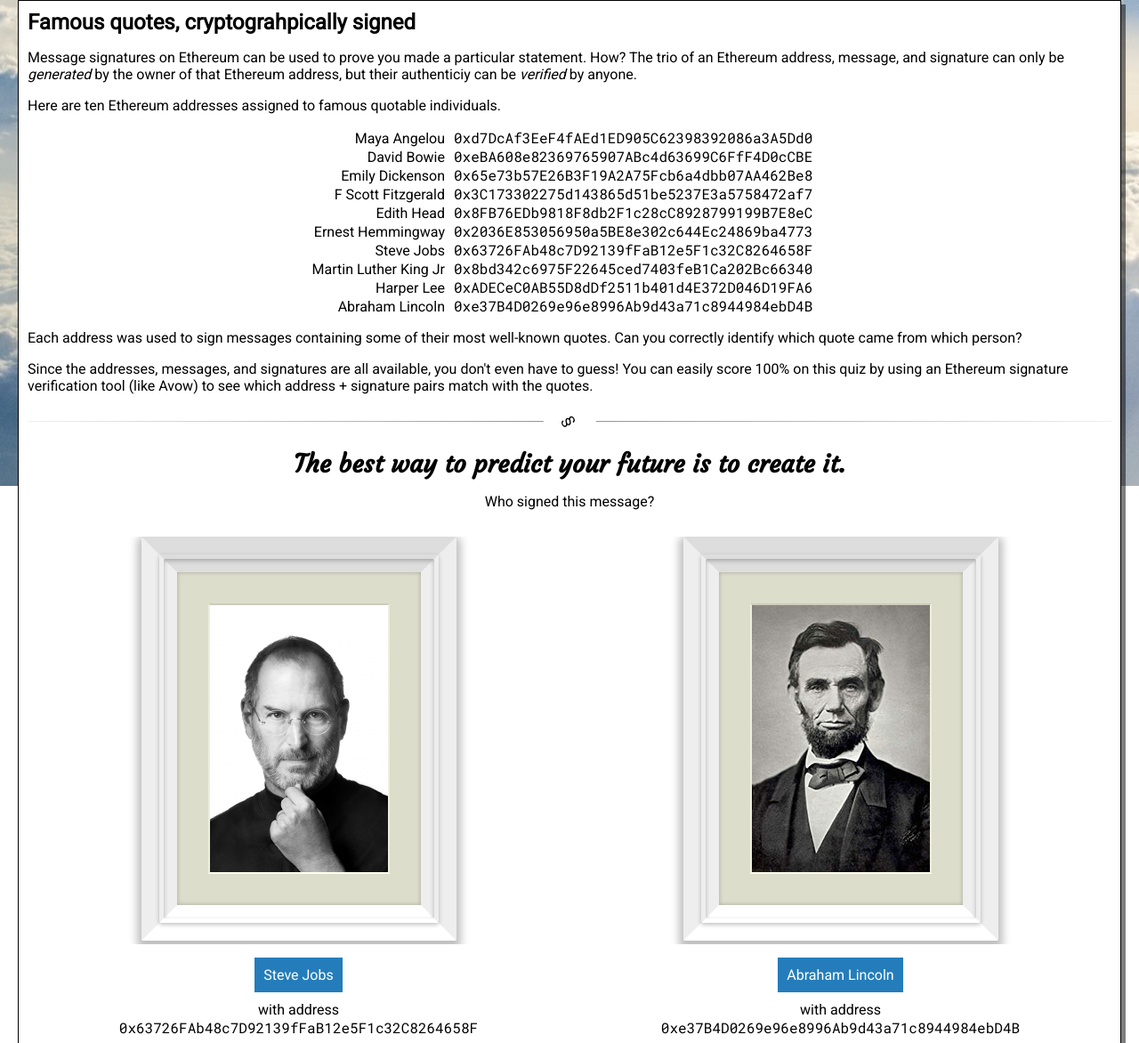
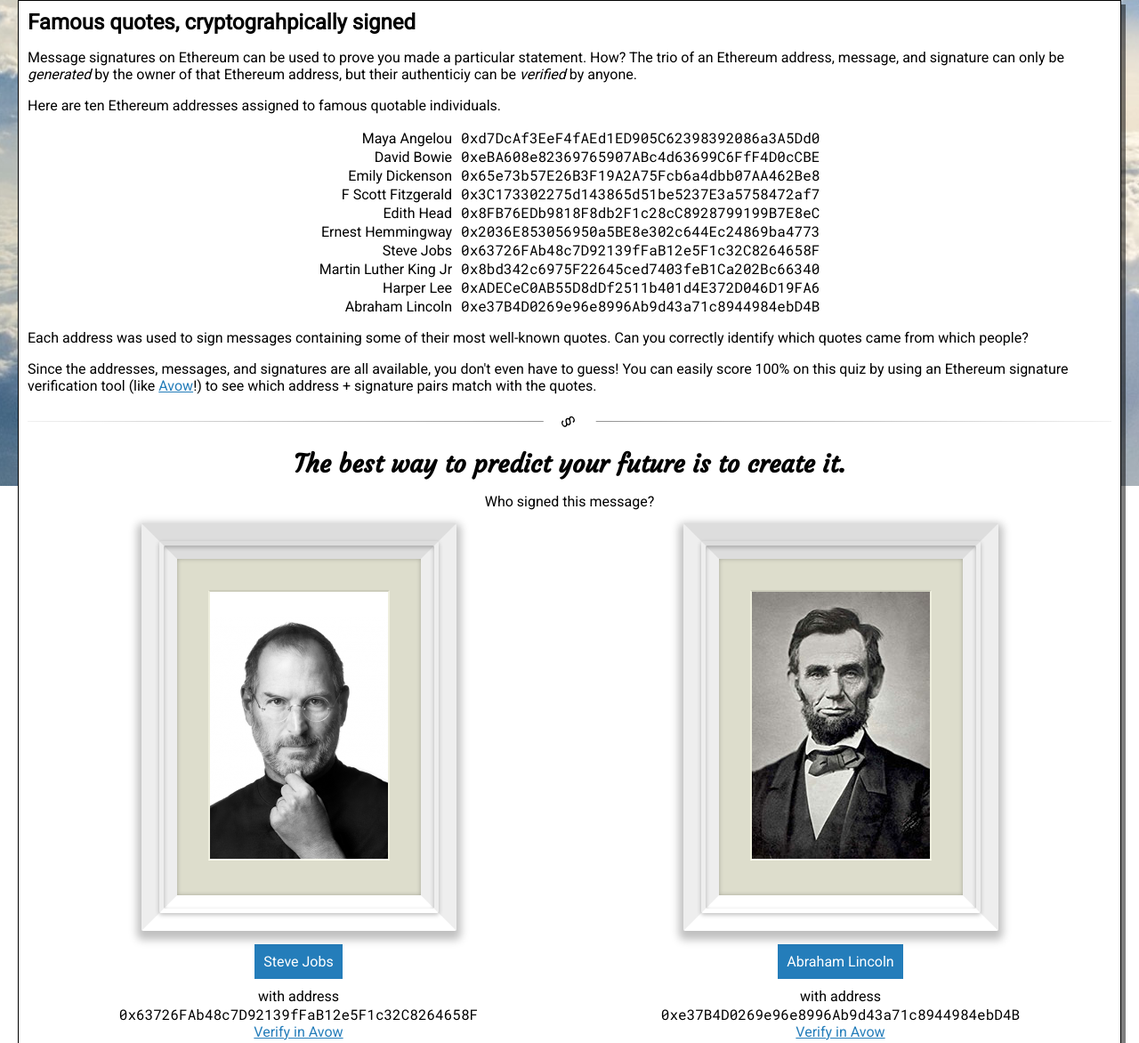
Before and after one commit to programeth/Quoteth, a React app: page / in a window 1280 px wide. Shown: the part 254-1426 px from the top of the page at 89% size. Built offline with nearby package versions, Linux system fonts and the light colour scheme.

Commit message:
Adds links to Avow for each possible signer

```diff
--- a/src/Quoteth.js
+++ b/src/Quoteth.js
@@ -1,10 +1,12 @@
 import React from "react";
-import verifySignature from "utils";
-import ResultsWindow from "components/ResultsWindow.js";
+import verifySignature from "utils/verifySignature";
+import ResultsWindow from "components/ResultsWindow";
 import ACCOUNTS from "constants/Accounts";
 import QUOTES from "constants/Quotes";
 
 import "./Quoteth.scss";
+
+const AVOW_URL = "https://michaelvandaniker.com/sylph/avow";
 
 function Intro() {
   return (
@@ -18,36 +20,24 @@ function Intro() {
       <p>
         Here are ten Ethereum addresses assigned to famous quotable individuals.
       </p>
-      <div style={{
-        display: "table",
-        margin: "0 auto",
-        width: "600px"
-      }}>
+      <div className="accounts">
         { ACCOUNTS.map((account, i) => {
           return (
-            <div key={i}
-              style={{
-                display: 'table-row',
-              }}>
-              <div style={{
-                display: 'table-cell',
-                textAlign: 'right',
-                paddingRight: '10px'
-              }}>{account.owner}</div>
-              <div className="hex" style={{
-                display: 'table-cell',
-              }}>{account.address}</div>
+            <div className="entry" key={i}>
+              <div className="owner">{account.owner}</div>
+              <div className="address includes-hex hex">{account.address}</div>
             </div>
           );
         }) }
       </div>
       <p>
-        Each address was used to sign messages containing some of their most well-known quotes. Can you correctly identify which quote
-        came from which person?
+        Each address was used to sign messages containing some of their most well-known quotes. Can you correctly identify which quotes
+        came from which people?
       </p>
       <p>
         Since the addresses, messages, and signatures are all available, you don't even have to guess! You can easily score 100% on this quiz
-        by using an Ethereum signature verification tool (like Avow) to see which address + signature pairs match with the quotes.
+        by using an Ethereum signature verification tool (like <a href={AVOW_URL + "/verify"} target="_blank" rel="noopener noreferrer">Avow</a>!)
+        to see which address + signature pairs match with the quotes.
       </p>
     </div>
   );
@@ -71,26 +61,27 @@ function Message({signedMessage, onGuess}) {
 
       <div className="possible-signers">
         { signedMessage.possibleSigners.map((account, i) => {
-          let className = "name";
+          let className = "possible-signer";
           if(signedMessage.guess && signedMessage.guess.signer === account) {
             className += " guess";
           }
 
           const clickHandler = signedMessage.guess ? undefined : (() => onGuess(signedMessage, account));
 
+          const avowLink = AVOW_URL + `/verify?address=${account.address}&message=${signedMessage.message}&signature=${signedMessage.signature}`
+
           return (
             <div className={className} key={i}>
               <div className="portrait-container">
-                <div className="frame"
-                  onClick={clickHandler}>
-                  <div className="portrait"
-                    style={{
-                      "backgroundImage": `url(${account.image})`,
-                    }}></div>
+                <div className="frame" onClick={clickHandler}>
+                  <img className="portrait" src={account.image} alt="" />
                 </div>
               </div>
               <button onClick={clickHandler}>{account.owner}</button>
-              <div className="address">with address<br/><span className="hex">{account.address}</span></div>
+              <div className="address">with address<br/><span className="hex includes-hex">{account.address}</span></div>
+              <div className="avow-link">
+                <a href={avowLink} target="_blank" rel="noopener noreferrer">Verify in Avow</a>
+              </div>
             </div>
           );
         }) }
@@ -172,7 +163,7 @@ class Quoteth extends React.Component {
           <h2>Ethereum signatures in action</h2>
           <p>By <a href="https://michaelvandaniker.com">Michael VanDaniker</a></p>
         </header>
-        <div className="content">
+        <div className="container">
           <div className="box">
             <Intro />
             <hr />
--- a/src/Quoteth.scss
+++ b/src/Quoteth.scss
@@ -1,4 +1,4 @@
-@import "colors.scss";
+@import "assets/colors.scss";
 
 @media (max-width: 480px) {
   html {
@@ -23,6 +23,17 @@
 @media (min-width: 1200px) {
   html {
     font-size: 16px;
+  }
+}
+
+@keyframes appear {
+  from {
+    opacity: 0;
+    top: 10px;
+  }
+  to {
+    opacity: 1;
+    top: 0px;
   }
 }
 
@@ -124,8 +135,9 @@ html {
     word-break: break-all;
   }
 
-  .content {
+  .container {
     padding: 20px;
+    margin-bottom: 190px;
     color: $form-text-color;
 
     > :not(:last-child) {
@@ -169,16 +181,15 @@ html {
       display: flex;
       flex-wrap: wrap;
 
-      .name {
+      .possible-signer {
         height: 100%;
         text-align: center;
         flex-grow: 1;
-        padding: 15px;
+        padding-bottom: 15px;
       }
 
       .portrait-container {
         margin-bottom: 15px;
-        overflow: hidden;
 
         .frame {
           background-color:#ddc;
@@ -224,9 +235,9 @@ html {
             border-left-color:#eed;
             border-right-color:#eed;
             border-top-color:#ccb;
-            background-size: cover;
-            width: 200px;
-            height: 300px;
+            width: 100%;
+            max-width: 200px;
+            max-height: 300px;
           }
         }
       }
@@ -241,12 +252,13 @@ html {
         cursor: default;
       }
       &.correctly {
-        .name.guess {
+        .possible-signer.guess {
           button {
             background: green;
+            cursor: default;
           }
         }
-        .name:not(.guess) {
+        .possible-signer:not(.guess) {
           .portrait {
             opacity: .5;
           }
@@ -254,6 +266,7 @@ html {
             background: none;
             color: $form-text-color;
             opacity: .5;
+            cursor: default;
           }
           .address {
             opacity: .5;
@@ -261,21 +274,23 @@ html {
         }
       }
       &.incorrectly {
-        .name.guess {
+        .possible-signer.guess {
           .portrait {
             opacity: .5;
           }
           button {
             background: red;
+            cursor: default;
           }
           .address {
             opacity: .5;
           }
         }
-        .name:not(.guess) {
+        .possible-signer:not(.guess) {
           button {
             background: none;
             color: $form-text-color;
+            cursor: default;
           }
         }
       }
@@ -287,38 +302,24 @@ html {
   }
 }
 
-@keyframes show {
-  0% {
-    display: none;
-    z-index: 0;
-    opacity: 0;
-  }
-  1% {
-    display: block;
-    z-index: 1;
-    opacity: 0;
-    //transform: scale(0);
-  }
-  100% {
-    opacity: 1;
-    //`transform: scale(1);
+.intro {
+  .accounts {
+    display: table;
+    margin: 0 auto;
+    max-width: 600px;
+
+    .entry {
+      display: table-row;
+
+      .owner {
+        display: table-cell;
+        text-align: right;
+        padding-right: 10px;
+      }
+
+      .address {
+        display: table-cell;
+      }
+    }
   }
 }
-
-@keyframes hide {
-  0% {
-    display: block;
-    opacity: 1;
-    z-index: -1;
-  }
-  1% {
-    display: none;
-    opacity: 1;
-    z-index: 0;
-    //transform: scale(1);
-  }
-  100% {
-    opacity: 0;
-    //transform: scale(0);
-  }
-}
--- a/src/components/ResultsWindow.scss
+++ b/src/components/ResultsWindow.scss
@@ -1,4 +1,4 @@
-@import "../colors.scss";
+@import "assets/colors.scss";
 
 .ResultsWindow {
 
```
Also changed, not shown: README.md (added), src/assets/colors.scss (renamed from src/colors.scss), src/utils/verifySignature.js (renamed from src/utils.js).
